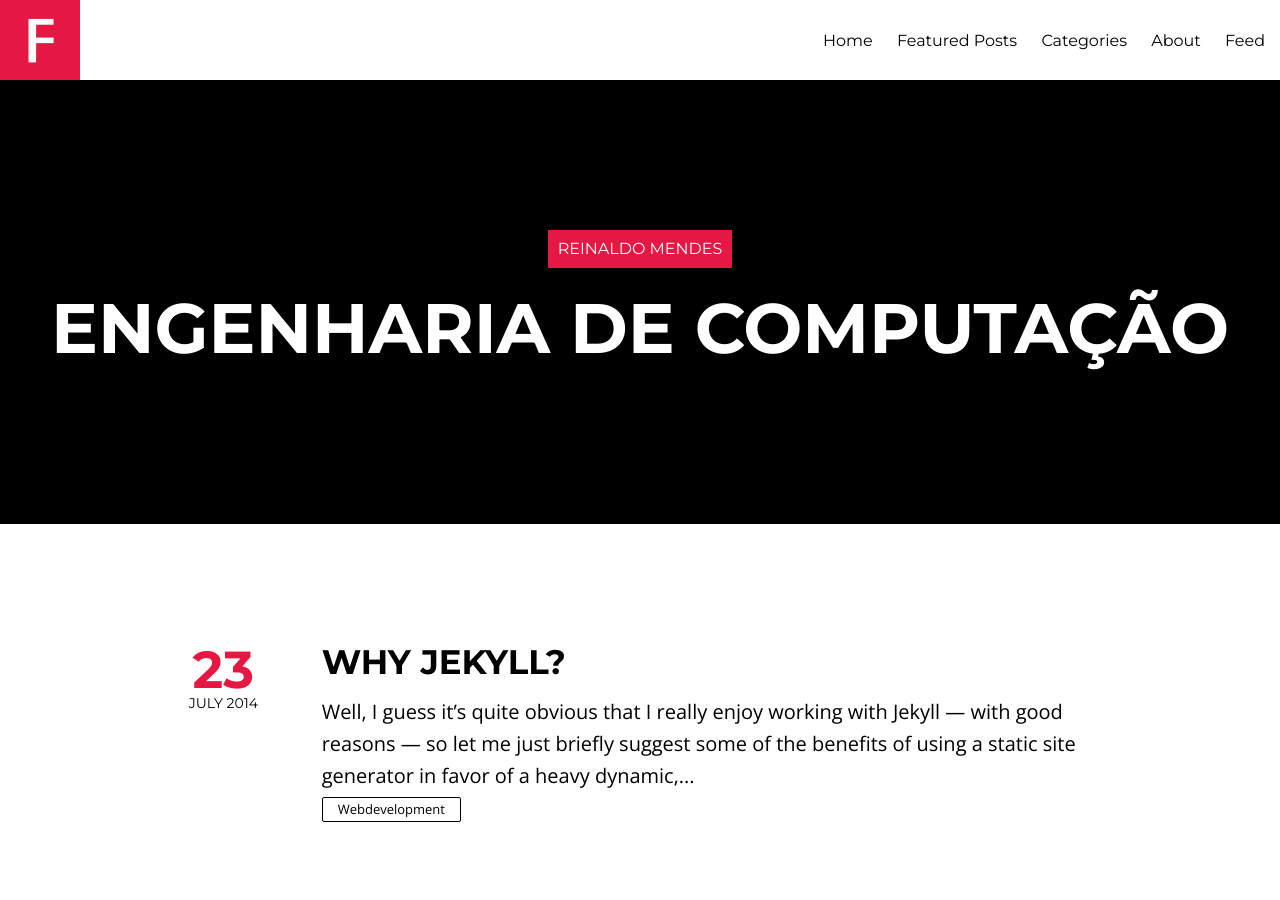
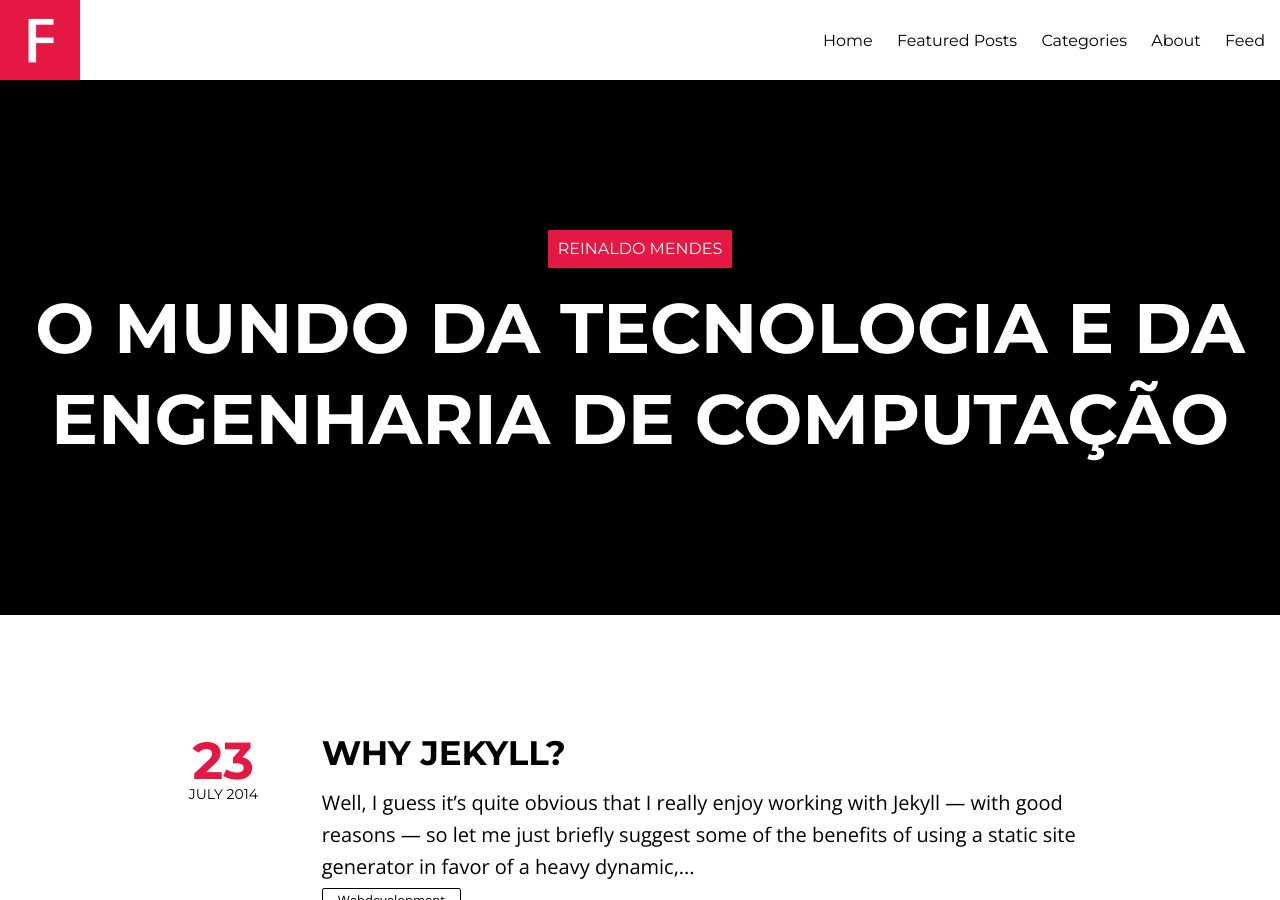
Before and after one commit to reinaldocmendes/reinaldo_mendes, a Jekyll site: the page built from index.html, in a window 1280 px wide and 900 px high. Built offline with Jekyll 4.4.1, drawn with Linux system fonts in a browser that asks for light colours; nearby versions of some CDN libraries; the list of posts is cut into pages by our own code.

Commit message:
Update _config.yml

```diff
--- a/_config.yml
+++ b/_config.yml
@@ -1,5 +1,5 @@
 title:            Reinaldo Mendes
-description:      "Engenharia de Computação"
+description:      "O mundo da tecnologia e da Engenharia de Computação"
 logo:             logo.png
 disqus_shortname: reinaldocmendes
 share:  true
```
